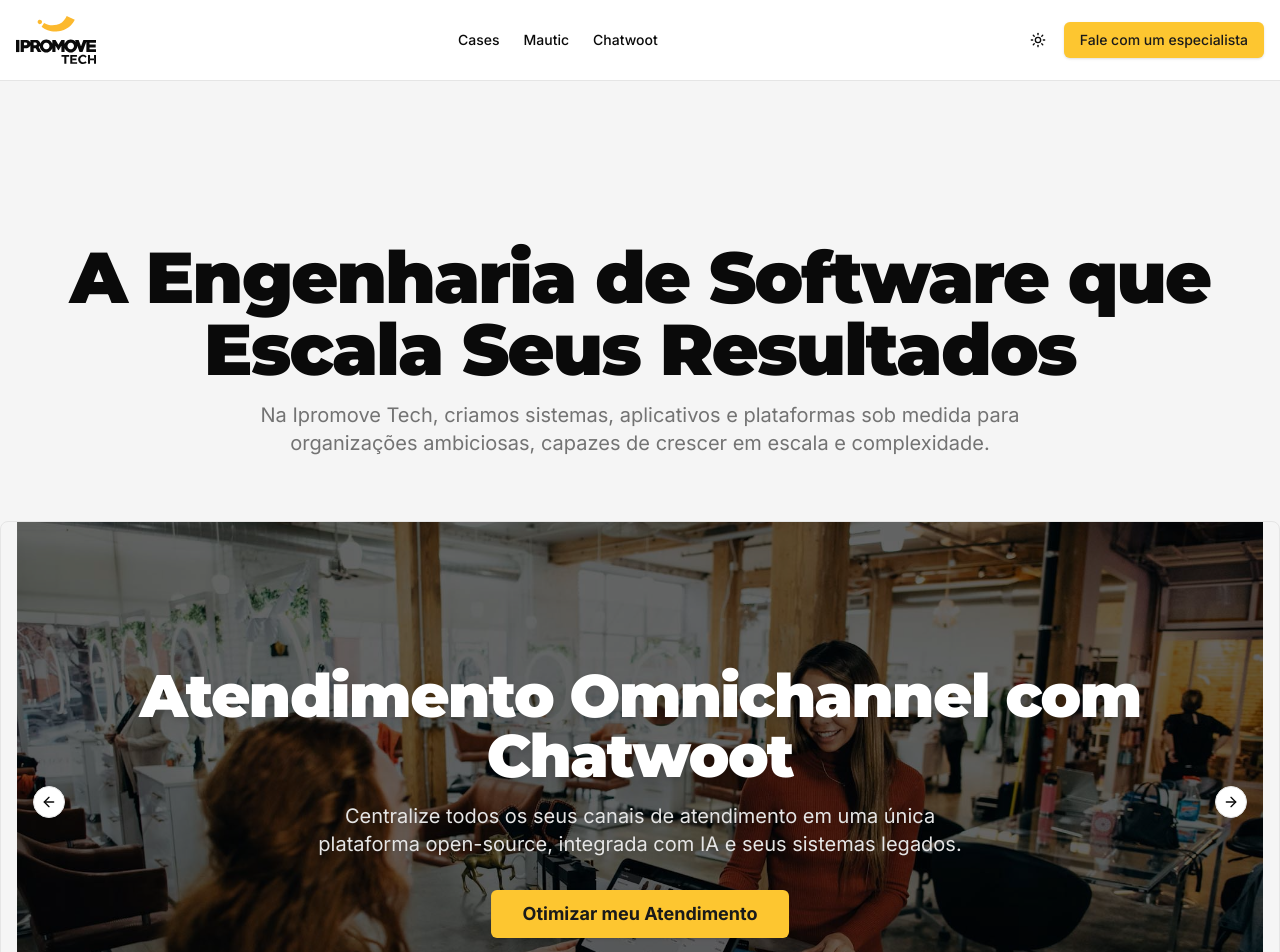
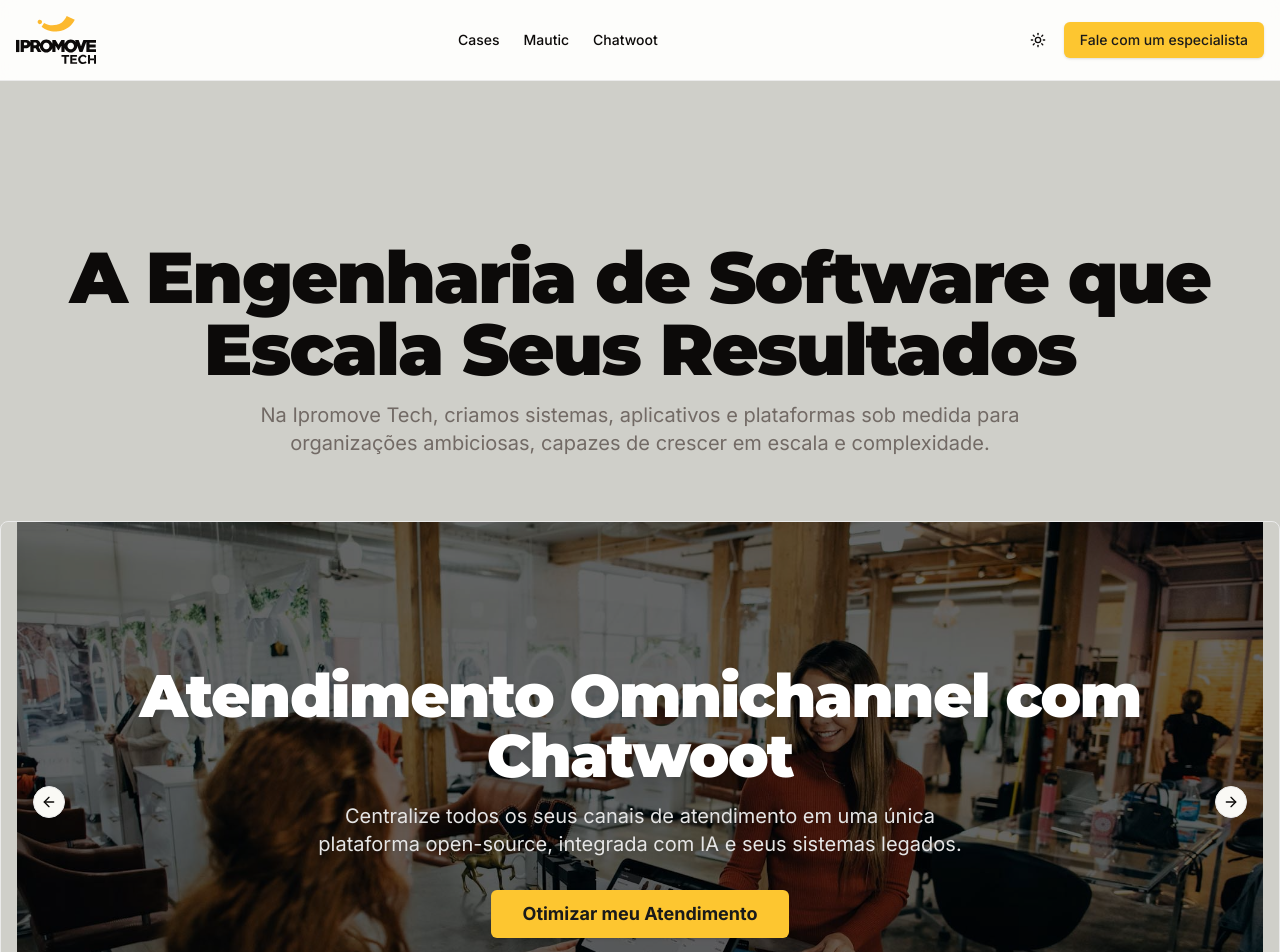
Before and after one commit to dmasciel/ipromovetech-site, a Next.js app: page / in a window 1280 px wide. Shown: the top 952 px of the page. Built offline with nearby package versions, Linux system fonts and the light colour scheme.

Commit message:
theme light

```diff
--- a/src/app/layout.tsx
+++ b/src/app/layout.tsx
@@ -56,7 +56,7 @@
         >
           {children}
 
-          <footer className='bg-card border-t'>
+          <footer className='bg-card border-t bg-secondary'>
             <div className='container mx-auto py-8 px-4 text-center text-sm text-muted-foreground'>
               {/*<a
                 href='/'
--- a/src/app/page.tsx
+++ b/src/app/page.tsx
@@ -2,7 +2,6 @@
 import { FeaturedSolutions } from '@/components/home/FeaturedSolutions';
 import { Header } from '@/components/shared/Header';
 import { HeroCarousel } from '@/components/shared/HeroCarousel';
-import { LogoCarousel } from '@/components/shared/LogoCarousel';
 import { Button } from '@/components/ui/button';
 import { Card, CardContent, CardHeader, CardTitle } from '@/components/ui/card';
 import {
@@ -108,16 +107,6 @@
           </div>
         </section>
 
-        {/* NOVA SEÇÃO DE LOGOS COM FUNDO ESCURO FIXO */}
-        <section className='py-12 bg-zinc-900 border-y border-zinc-800'>
-          <div className='container mx-auto'>
-            <h3 className='text-center text-sm font-bold uppercase tracking-widest text-zinc-400 mb-8'>
-              Nossos parceiros
-            </h3>
-            <LogoCarousel />
-          </div>
-        </section>
-
         {/* QUEM SOMOS */}
         <section className='py-16 md:py-24'>
           <div className='container mx-auto px-4 text-center'>
@@ -163,7 +152,7 @@
         <FeaturedSolutions />
 
         {/* POR QUE A IPROMOVETECH */}
-        <section className='py-16 md:py-24'>
+        <section className='py-16 md:py-24 bg-secondary'>
           <div className='container mx-auto px-4 grid md:grid-cols-2 gap-16 items-center'>
             <div>
               <h2 className='font-title text-3xl md:text-4xl font-bold mb-6'>
@@ -193,7 +182,7 @@
         </section>
 
         {/* CTA FINAL */}
-        <section className='py-20 text-center bg-secondary'>
+        <section className='py-20 text-center'>
           <div className='container mx-auto px-4'>
             <h3 className='font-title text-3xl md:text-4xl font-bold'>
               Pronto para Escalar Seus Resultados?
--- a/src/components/shared/Header.tsx
+++ b/src/components/shared/Header.tsx
@@ -16,7 +16,7 @@
   };
 
   return (
-    <header className='sticky top-0 z-50 w-full border-b bg-background/95 backdrop-blur supports-[backdrop-filter]:bg-background/60'>
+    <header className='sticky top-0 z-50 w-full border-b bg-card/95 backdrop-blur supports-[backdrop-filter]:bg-card/60'>
       {/* Container Principal */}
       <div className='container mx-auto h-20 flex items-center justify-between px-4'>
         {/* Logo */}
@@ -65,7 +65,7 @@
 
       {/* Painel do Menu Mobile (renderizado condicionalmente) */}
       {isMobileMenuOpen && (
-        <div className='md:hidden bg-background border-t'>
+        <div className='md:hidden bg-card border-t'>
           <nav className='flex flex-col items-center gap-4 p-4'>
             {navLinks.map(link => (
               <a
--- a/src/components/shared/ProductCard.tsx
+++ b/src/components/shared/ProductCard.tsx
@@ -8,61 +8,76 @@
   CardHeader,
   CardTitle,
 } from '@/components/ui/card';
+import { cn } from '@/lib/utils'; // Importar a utilidade cn é uma boa prática
 import Image from 'next/image';
 
-// A estrutura de dados que o card espera receber
+// A estrutura de dados (type Product) e as props (interface ProductCardProps)
+// permanecem exatamente as mesmas.
 type Product = {
   nome: string;
-  preco: string; // Este campo será usado tanto para preço quanto para descrição/tags
+  preco: string;
   imagemUrl: string | null;
 };
 
-// As propriedades que o componente aceita
 interface ProductCardProps {
   produto: Product;
   buttonText?: string;
-  isCaseStudy?: boolean; // Propriedade para diferenciar o estilo
+  isCaseStudy?: boolean;
 }
 
 export function ProductCard({
   produto,
-  buttonText = 'Ver Detalhes', // Valor padrão para o botão
+  buttonText = 'Ver Detalhes',
   isCaseStudy = false,
 }: ProductCardProps) {
   return (
-    <Card className='overflow-hidden flex flex-col group border bg-card hover:border-primary/50 transition-all'>
-      <CardHeader className='p-0'>
-        <div className='relative aspect-square w-full flex items-center justify-center overflow-hidden p-4'>
+    // ✅ 1. Efeito de elevação e transição no Card
+    <Card
+      className={cn(
+        'flex flex-col overflow-hidden bg-card', // Estrutura base
+        'transition-all duration-300 ease-in-out', // Animação suave
+        'hover:shadow-xl hover:-translate-y-2 group', // Efeito de elevação e "group" para o hover da imagem
+      )}
+    >
+      <CardHeader className='p-0 border-b'>
+        {/* ✅ 2. Proporção e estilo da imagem */}
+        <div className='relative aspect-[4/3] w-full overflow-hidden'>
           {produto.imagemUrl && (
             <Image
               src={produto.imagemUrl}
               alt={produto.nome}
-              fill // Diga à imagem para preencher o container
-              sizes='(max-width: 768px) 100vw, (max-width: 1200px) 50vw, 33vw' // Opcional, mas bom para performance
-              // Coloque todas as classes de estilo aqui
-              className='object-contain group-hover:scale-105 transition-transform duration-300'
+              fill
+              sizes='(max-width: 640px) 90vw, (max-width: 1024px) 45vw, 30vw'
+              className='object-cover transition-transform duration-300 group-hover:scale-105'
             />
           )}
         </div>
       </CardHeader>
-      <CardContent className='p-4 flex-grow'>
-        <CardTitle className='text-base font-semibold leading-tight'>
+
+      {/* ✅ 3. Mais espaçamento e tipografia */}
+      <CardContent className='p-6 flex-grow'>
+        <CardTitle className='text-lg font-bold leading-tight font-title'>
           {produto.nome}
         </CardTitle>
       </CardContent>
-      <CardFooter className='p-4 flex flex-col items-start pt-0'>
-        {/* Renderiza condicionalmente o texto. Se for um Case Study, usa um estilo de descrição. */}
-        {isCaseStudy ? (
-          <p className='text-sm text-muted-foreground mb-1 min-h-[40px]'>
-            {produto.preco}
-          </p>
-        ) : (
-          // Se não for, mantém o estilo de preço (caso você use o card para outra coisa no futuro)
-          <p className='text-xl font-bold text-primary'>{produto.preco}</p>
-        )}
 
-        {/* O botão agora usa o texto passado pela prop `buttonText` */}
-        <Button className='w-full mt-4'>{buttonText}</Button>
+      <CardFooter className='p-6 pt-0 mt-auto'>
+        <div className='w-full'>
+          {isCaseStudy ? (
+            <p className='text-sm text-muted-foreground mb-4 min-h-[40px]'>
+              {produto.preco}
+            </p>
+          ) : (
+            <p className='text-xl font-bold text-primary mb-4'>
+              {produto.preco}
+            </p>
+          )}
+
+          {/* ✅ 4. Botão com estilo mais sutil */}
+          <Button variant='secondary' className='w-full font-semibold'>
+            {buttonText}
+          </Button>
+        </div>
       </CardFooter>
     </Card>
   );
--- a/src/styles/globals.css
+++ b/src/styles/globals.css
@@ -4,64 +4,65 @@
 
 @layer base {
 
-  /* TEMA CLARO (PADRÃO) */
+  /* TEMA CLARO (NOVO) */
   :root {
-    --background: 0 0% 100%;
-    --foreground: 0 0% 3.9%;
+    --background: 45 33% 97%;
+    /* Off-white suave */
+    --foreground: 20 14% 4%;
+    /* Preto suave */
     --card: 0 0% 100%;
-    --card-foreground: 0 0% 3.9%;
+    /* Cards permanecem brancos para contraste */
+    --card-foreground: 20 14% 4%;
     --popover: 0 0% 100%;
-    --popover-foreground: 0 0% 3.9%;
+    --popover-foreground: 20 14% 4%;
     --primary: 44 98% 59%;
-    /* Dourado/Amarelo */
+    /* Seu dourado/amarelo */
     --primary-foreground: 0 0% 10%;
-    --secondary: 0 0% 96.1%;
-    --secondary-foreground: 0 0% 9%;
-    --muted: 0 0% 96.1%;
-    --muted-foreground: 0 0% 45.1%;
-    --accent: 0 0% 96.1%;
-    --accent-foreground: 0 0% 9%;
+    --secondary: 60 5% 80%;
+    /* Cinza claro para seções secundárias */
+    --secondary-foreground: 24 10% 10%;
+    --muted: 60 5% 96%;
+    --muted-foreground: 24 6% 42%;
+    --accent: 60 5% 96%;
+    --accent-foreground: 24 10% 10%;
     --destructive: 0 84.2% 60.2%;
     --destructive-foreground: 0 0% 98%;
-    --border: 0 0% 89.8%;
-    --input: 0 0% 89.8%;
-    --ring: 0 0% 3.9%;
+    --border: 0 0% 92%;
+    /* Borda um pouco mais suave */
+    --input: 0 0% 92%;
+    --ring: 44 98% 59%;
     --radius: 0.5rem;
-
-    /* <<< NOVA COR DE AÇÃO ADICIONADA AQUI >>> */
-    --accent-action: 270 100% 30%;
-    /* Roxo: #660099 */
-    --accent-action-foreground: 0 0% 98%;
-    /* Branco para o texto */
+    /* AUMENTANDO O ARREDONDAMENTO AQUI */
   }
 
-  /* TEMA ESCURO */
+  /* TEMA ESCURO (NOVO) */
   .dark {
-    --background: 0 0% 0%;
-    --foreground: 0 0% 100%;
-    --card: 0 0% 7%;
-    --card-foreground: 0 0% 98%;
-    --popover: 0 0% 7%;
-    --popover-foreground: 0 0% 98%;
+    --background: 24 6% 10%;
+    /* Cinza quase preto */
+    --foreground: 60 9% 98%;
+    /* Branco suave */
+    --card: 20 6% 10%;
+    /* Cards um pouco mais claros que o fundo */
+    --card-foreground: 60 9% 98%;
+    --popover: 24 6% 12%;
+    --popover-foreground: 60 9% 98%;
     --primary: 44 98% 59%;
     --primary-foreground: 0 0% 10%;
-    --secondary: 0 0% 15%;
-    --secondary-foreground: 0 0% 98%;
-    --muted: 0 0% 15%;
-    --muted-foreground: 0 0% 63.9%;
-    --accent: 44 98% 59%;
-    --accent-foreground: 0 0% 10%;
+    --secondary: 24 6% 15%;
+    /* Fundo de seção secundária */
+    --secondary-foreground: 60 9% 98%;
+    --muted: 24 6% 15%;
+    --muted-foreground: 24 5% 65%;
+    --accent: 24 6% 15%;
+    --accent-foreground: 60 9% 98%;
     --destructive: 0 62.8% 30.6%;
     --destructive-foreground: 0 0% 98%;
-    --border: 0 0% 15%;
-    --input: 0 0% 15%;
+    --border: 24 6% 20%;
+    /* Borda sutil */
+    --input: 24 6% 20%;
     --ring: 44 98% 59%;
-
-    /* <<< NOVA COR DE AÇÃO ADICIONADA AQUI >>> */
-    --accent-action: 270 100% 30%;
-    /* Roxo: #660099 */
-    --accent-action-foreground: 0 0% 98%;
-    /* Branco para o texto */
+    --radius: 0.5rem;
+    /* AUMENTANDO O ARREDONDAMENTO AQUI */
   }
 }
 
--- a/tailwind.config.ts
+++ b/tailwind.config.ts
@@ -34,6 +34,7 @@
   			sm: 'calc(var(--radius) - 4px)'
   		},
   		colors: {
+		    'brand-dark': '#1B1918',
   			background: 'hsl(var(--background))',
   			foreground: 'hsl(var(--foreground))',
   			card: {
```
Also changed, not shown: src/components/home/FeaturedSolutions.tsx (+23 -6 lines).
